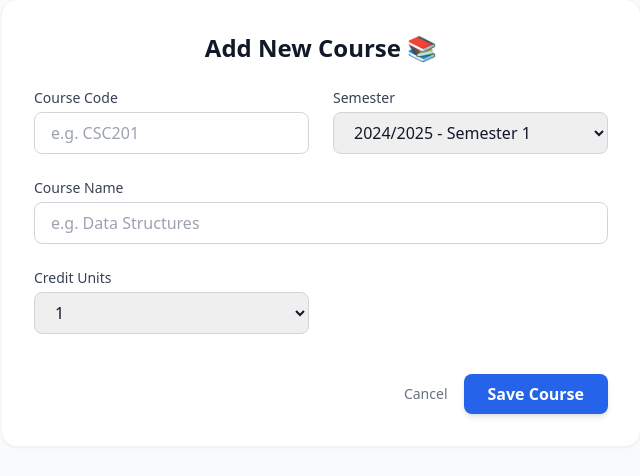
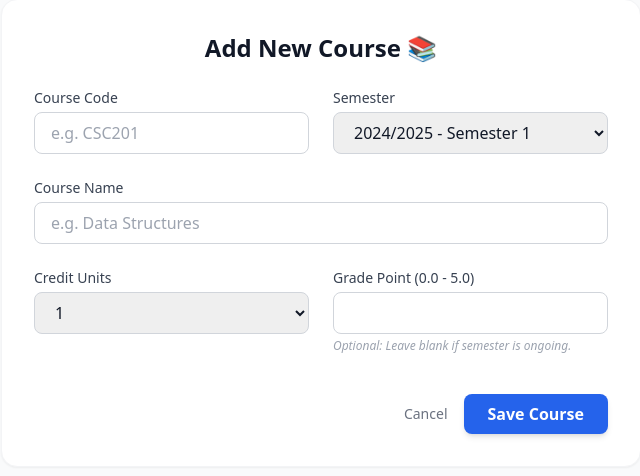
Before and after one commit to auwalcodes2007/campus_app, a Flask app: page /courses/add in a window 1280 px wide. Shown: the part 130-606 px from the top of the page, without its empty margins (319-959 px from the left). Run offline with Flask 3, Linux system fonts and the light colour scheme; the visitor is signed in with stand-in values (Sample User, id 1); some libraries are stand-ins or nearby versions.

Commit message:
add optional grade points input field to form

```diff
--- a/app/courses/templates/courses/add_course.html
+++ b/app/courses/templates/courses/add_course.html
@@ -30,6 +30,11 @@
                     {{ form.credit_units.label(class="block text-sm font-medium text-gray-700 mb-1") }}
                     {{ form.credit_units(class="w-full px-4 py-2 border border-gray-300 rounded-lg outline-none focus:ring-2 focus:ring-blue-500") }}
                 </div>
+                <div>
+        {{ form.grade_point.label(class="block text-sm font-medium text-gray-700 mb-1") }}
+        {{ form.grade_point(class="w-full px-4 py-2 border border-gray-300 rounded-lg outline-none focus:ring-2 focus:ring-blue-500") }}
+        <p class="text-xs text-gray-400 mt-1 italic">Optional: Leave blank if semester is ongoing.</p>
+    </div>
 
                 </div>
 
```
